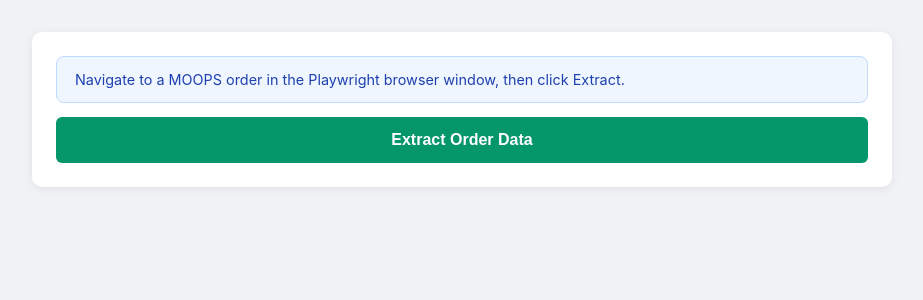
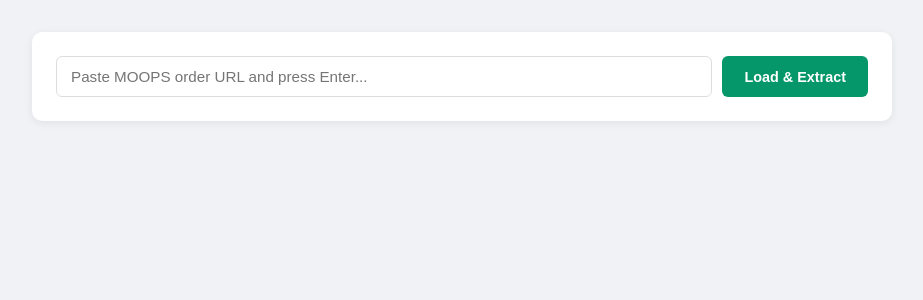
Before and after one commit to AiMO-MO-MO/AUTOMOOPS, a Flask app: page / in a window 1280 px wide. Shown: the part 61-361 px from the top of the page, without its empty margins (178-1101 px from the left). Run offline with Flask 3, Linux system fonts and the light colour scheme; parts of the project's set-up code (start-up, migrations or seed data) failed here and were passed over.

Commit message:
Add EFS workflow; restore URL input dashboard
- Add automoops/workflows/efs.py: fills EFS new order form from shipping data
- Register EFS Order button in WORKFLOWS alongside ITF Form
- Restore index.html to URL input + Load & Extract design with two info cards

Co-Authored-By: Claude Sonnet 4.6 <noreply@anthropic.com>

```diff
--- a/app.py
+++ b/app.py
@@ -14,8 +14,12 @@ app = Flask(__name__, template_folder="automoops/web/templates")
 
 from automoops.extraction.moops_order import extract_order
 from automoops.workflows.itf import run_itf
+from automoops.workflows.efs import run_efs
 
-WORKFLOWS = {"itf": ("ITF Form", run_itf)}
+WORKFLOWS = {
+    "itf": ("ITF Form", run_itf),
+    "efs": ("EFS Order", run_efs),
+}
 
 # All Playwright work is submitted here and executed in the main thread
 _task_queue = queue.Queue()
--- a/automoops/web/templates/index.html
+++ b/automoops/web/templates/index.html
@@ -11,11 +11,13 @@
     .container { max-width: 900px; margin: 32px auto; padding: 0 20px; display: flex; flex-direction: column; gap: 20px; }
     .card { background: #fff; border-radius: 10px; padding: 24px; box-shadow: 0 2px 8px rgba(0,0,0,0.07); }
     .card h2 { font-size: 0.78rem; font-weight: 700; text-transform: uppercase; letter-spacing: 1.2px; color: #888; margin-bottom: 16px; border-bottom: 1px solid #f0f0f0; padding-bottom: 10px; }
-    .instruction { background: #eff6ff; border: 1px solid #bfdbfe; border-radius: 8px; padding: 14px 18px; font-size: 0.9rem; color: #1e40af; margin-bottom: 0; }
-    button { padding: 12px 24px; border: none; border-radius: 6px; font-size: 0.95rem; font-weight: 600; cursor: pointer; transition: background 0.15s; width: 100%; }
-    .btn-extract { background: #059669; color: #fff; font-size: 1rem; padding: 14px; }
-    .btn-extract:hover { background: #047857; }
-    .btn-workflow { background: #1a1a2e; color: #fff; }
+    .url-row { display: flex; gap: 10px; }
+    input[type="text"] { flex: 1; padding: 11px 14px; border: 1px solid #ddd; border-radius: 6px; font-size: 0.95rem; outline: none; transition: border-color 0.2s; }
+    input[type="text"]:focus { border-color: #4f46e5; }
+    button { padding: 11px 22px; border: none; border-radius: 6px; font-size: 0.9rem; font-weight: 600; cursor: pointer; transition: background 0.15s; }
+    .btn-load { background: #059669; color: #fff; white-space: nowrap; }
+    .btn-load:hover { background: #047857; }
+    .btn-workflow { background: #1a1a2e; color: #fff; padding: 12px 28px; }
     .btn-workflow:hover { background: #2d2d4e; }
     .status { font-size: 0.88rem; padding: 10px 14px; border-radius: 6px; margin-top: 12px; display: none; }
     .status.info  { background: #eff6ff; color: #1d4ed8; display: block; }
@@ -23,11 +25,11 @@
     .status.error { background: #fef2f2; color: #991b1b; display: block; }
     .two-col { display: grid; grid-template-columns: 1fr 1fr; gap: 16px; }
     .field { margin-bottom: 12px; }
+    .field:last-child { margin-bottom: 0; }
     .field label { font-size: 0.72rem; font-weight: 700; text-transform: uppercase; letter-spacing: 0.5px; color: #999; display: block; margin-bottom: 3px; }
     .field .value { font-size: 0.93rem; color: #1a1a2e; word-break: break-word; white-space: pre-wrap; }
     .field .value.empty { color: #ccc; font-style: italic; }
     .workflow-grid { display: flex; flex-wrap: wrap; gap: 12px; }
-    .btn-workflow { width: auto; padding: 12px 28px; }
     #results { display: none; }
     #workflow-section { display: none; }
   </style>
@@ -37,9 +39,9 @@
 <div class="container">
 
   <div class="card">
-    <div class="instruction">Navigate to a MOOPS order in the Playwright browser window, then click Extract.</div>
-    <div style="margin-top: 14px;">
-      <button class="btn-extract" onclick="doExtract()">Extract Order Data</button>
+    <div class="url-row">
+      <input type="text" id="moops-url" placeholder="Paste MOOPS order URL and press Enter..." />
+      <button class="btn-load" onclick="load()">Load &amp; Extract</button>
     </div>
     <div id="status" class="status"></div>
   </div>
@@ -92,12 +94,18 @@
     el.className = "value" + (v ? "" : " empty");
   }
 
-  async function doExtract() {
-    setStatus("Extracting...", "info");
+  async function load() {
+    const url = document.getElementById("moops-url").value.trim();
+    if (!url) return;
+    setStatus("Loading and extracting...", "info");
     document.getElementById("results").style.display = "none";
     document.getElementById("workflow-section").style.display = "none";
     try {
-      const res = await fetch("/extract", { method: "POST" });
+      const res = await fetch("/load", {
+        method: "POST",
+        headers: { "Content-Type": "application/json" },
+        body: JSON.stringify({ url })
+      });
       const data = await res.json();
       if (data.error) { setStatus("Error: " + data.error, "error"); return; }
       currentOrder = data;
@@ -114,7 +122,7 @@
       setField("f-ship-zip", s.shipping_zip);
       setField("f-ship-contact", s.shipping_contact);
       setField("f-ship-phone", s.shipping_phone);
-      setStatus("Extracted successfully.", "ok");
+      setStatus("Extracted.", "ok");
       document.getElementById("results").style.display = "block";
       document.getElementById("workflow-section").style.display = "block";
     } catch (e) {
@@ -123,7 +131,7 @@
   }
 
   async function runWorkflow(key, name) {
-    if (!currentOrder) { setStatus("Extract an order first.", "error"); return; }
+    if (!currentOrder) { setStatus("Load an order first.", "error"); return; }
     setStatus("Running " + name + "...", "info");
     try {
       const res = await fetch("/workflow/" + key, {
@@ -133,7 +141,7 @@
       });
       const data = await res.json();
       if (data.ok) {
-        setStatus(name + " form filled — review and submit in the Playwright browser.", "ok");
+        setStatus(name + " form filled — review and submit in the browser window.", "ok");
       } else {
         setStatus("Error: " + data.error, "error");
       }
@@ -141,6 +149,10 @@
       setStatus("Error: " + e.message, "error");
     }
   }
+
+  document.getElementById("moops-url").addEventListener("keydown", e => {
+    if (e.key === "Enter") load();
+  });
 </script>
 </body>
 </html>
--- /dev/null
+++ b/automoops/workflows/efs.py
@@ -0,0 +1,54 @@
+from typing import Dict, Any
+
+EFS_URL = "https://fcp.efulfillmentservice.com/index.php?fuseaction=order.newOrder&clientID=4612"
+
+STATE_ABBREVIATIONS = {
+    "alabama": "AL", "alaska": "AK", "arizona": "AZ", "arkansas": "AR",
+    "california": "CA", "colorado": "CO", "connecticut": "CT", "delaware": "DE",
+    "florida": "FL", "georgia": "GA", "hawaii": "HI", "idaho": "ID",
+    "illinois": "IL", "indiana": "IN", "iowa": "IA", "kansas": "KS",
+    "kentucky": "KY", "louisiana": "LA", "maine": "ME", "maryland": "MD",
+    "massachusetts": "MA", "michigan": "MI", "minnesota": "MN", "mississippi": "MS",
+    "missouri": "MO", "montana": "MT", "nebraska": "NE", "nevada": "NV",
+    "new hampshire": "NH", "new jersey": "NJ", "new mexico": "NM", "new york": "NY",
+    "north carolina": "NC", "north dakota": "ND", "ohio": "OH", "oklahoma": "OK",
+    "oregon": "OR", "pennsylvania": "PA", "rhode island": "RI", "south carolina": "SC",
+    "south dakota": "SD", "tennessee": "TN", "texas": "TX", "utah": "UT",
+    "vermont": "VT", "virginia": "VA", "washington": "WA", "west virginia": "WV",
+    "wisconsin": "WI", "wyoming": "WY", "district of columbia": "DC",
+}
+
+
+def _state_abbr(state: str) -> str:
+    s = state.strip()
+    if len(s) == 2:
+        return s.upper()
+    return STATE_ABBREVIATIONS.get(s.lower(), s)
+
+
+def run_efs(page, order: Dict[str, Any]) -> None:
+    print("\n[Workflow] EFS New Order (New Tab)")
+
+    shipping = order.get("shipping", {})
+
+    context = page.context
+    efs_page = context.new_page()
+    efs_page.goto(EFS_URL, wait_until="domcontentloaded")
+    efs_page.wait_for_selector('input[name="custBillFName"]', timeout=15000)
+
+    efs_page.locator('input[name="custEmail"]').fill(order.get("email", ""))
+    efs_page.locator('input[name="custPhone"]').fill(shipping.get("shipping_phone", ""))
+    efs_page.locator('input[name="custBillFName"]').fill(shipping.get("shipping_first_name", ""))
+    efs_page.locator('input[name="custBillLName"]').fill(shipping.get("shipping_last_name", ""))
+    efs_page.locator('input[name="custBillCompany"]').fill(shipping.get("shipping_location", ""))
+    efs_page.locator('input[name="custBillAddress1"]').fill(shipping.get("shipping_street", ""))
+    efs_page.locator('input[name="custBillCity"]').fill(shipping.get("shipping_city", ""))
+    efs_page.locator('input[name="custBillZip"]').fill(shipping.get("shipping_zip", ""))
+
+    state_abbr = _state_abbr(shipping.get("shipping_state", ""))
+    try:
+        efs_page.locator('select[name="custBillState"]').select_option(value=state_abbr)
+    except Exception:
+        pass
+
+    print("[Workflow] EFS form filled.")
```
